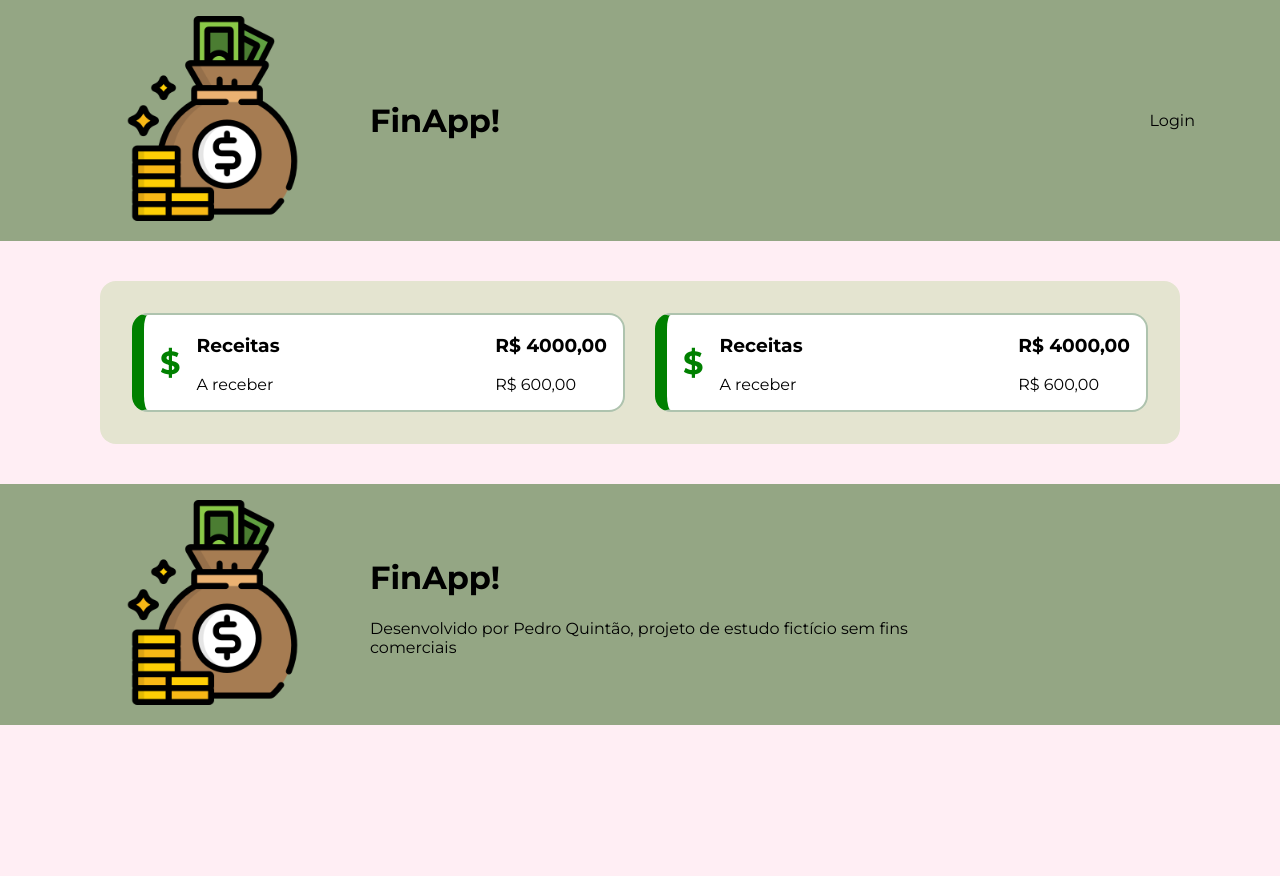
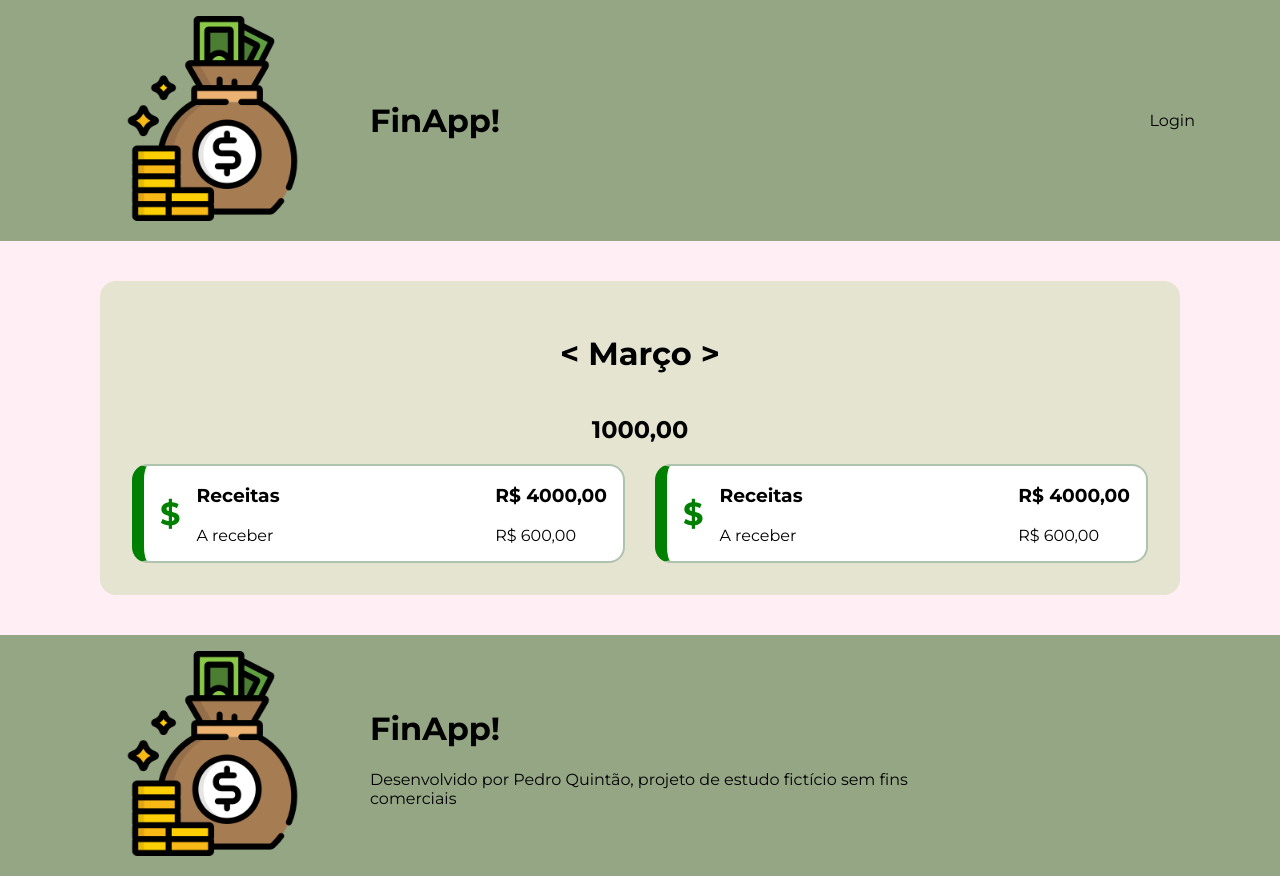
Before and after one commit to pedroquintao/financeiro, a React (Create React App) app: page /new-control in a window 1280 px wide. Before the commit the page ends 800 px from the top, so only its background shows below. Built offline with nearby package versions, Linux system fonts and the light colour scheme.

Commit message:
Adionados  versoes estaticas dos componentes Date e Balance.

```diff
--- /dev/null
+++ b/src/components/Balance/Balance.jsx
@@ -0,0 +1,7 @@
+export const Balance = () => {
+    return (
+        <>
+            <h2>1000,00</h2>
+        </>
+    )
+}
--- /dev/null
+++ b/src/components/Date/Date.jsx
@@ -0,0 +1,6 @@
+export const Date = () => {
+    return(
+    <>
+        <h1>{"< Março >"}</h1>
+    </>)
+}
--- a/src/pages/NewControl.jsx
+++ b/src/pages/NewControl.jsx
@@ -2,11 +2,19 @@ import { Col, Container, Row } from "react-grid-system"
 import { Card } from "../components/Card/Card"
 import Table from "../components/Table/Table"
 import Resume from "../components/Resume/Resume"
+import { Date } from "../components/Date/Date"
+import { Balance } from "../components/Balance/Balance"
 
 const NewControl = () => {
     return (
     <Container>
         <Card>
+            <Row justify="center">
+                <Date />
+            </Row>
+            <Row justify="center">
+                <Balance />
+            </Row>
             <Row>
                 <Col>
                     <Resume />
```
